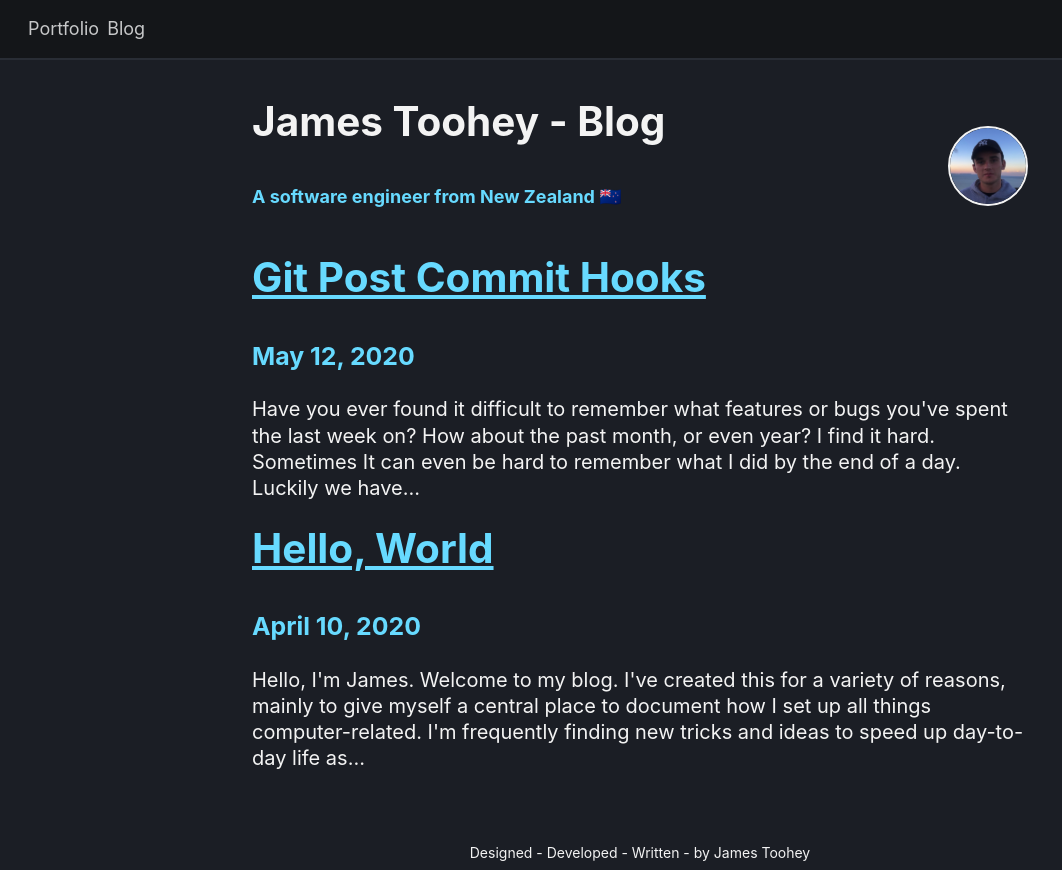
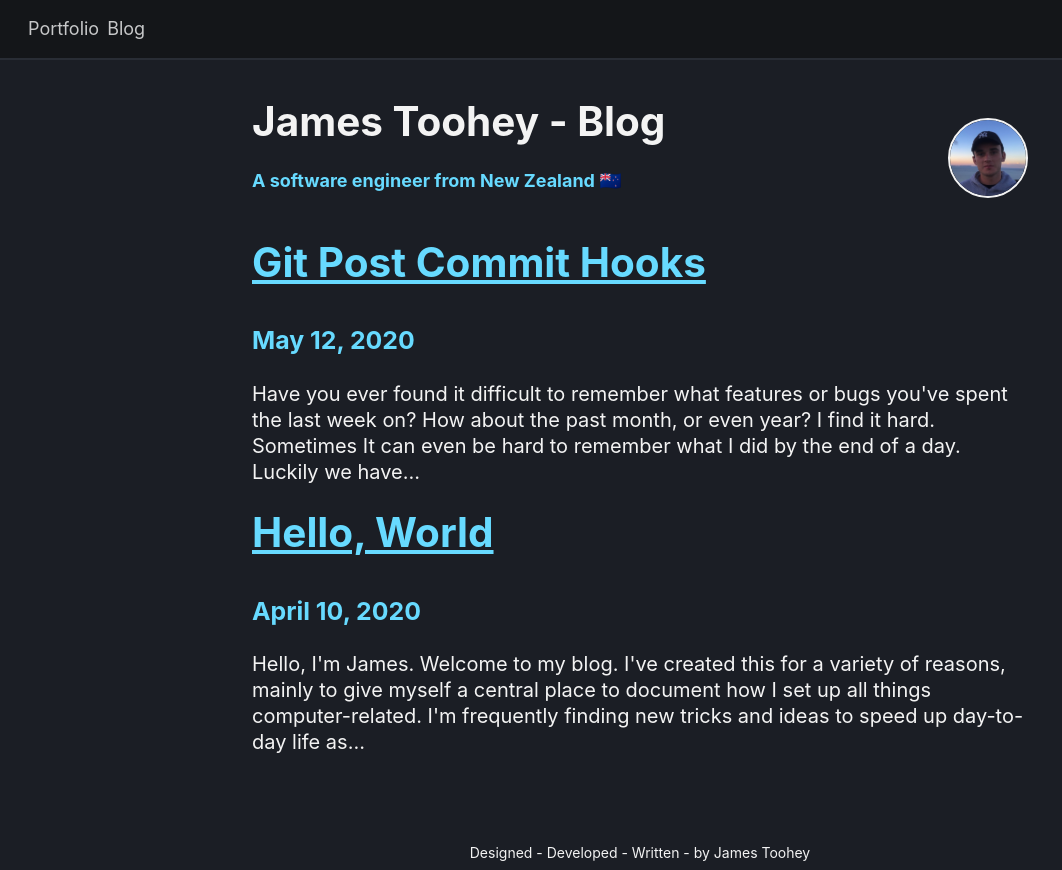
Before and after one commit to james2hey/james2hey.github.io, a Gatsby site: page /blog in a window 1280 px wide. Shown: the whole page, without its empty margins (0-1062 px from the left). Built offline with nearby package versions, Linux system fonts and the light colour scheme; Gatsby itself is replaced by a stand-in of ours.

Commit message:
update blog header

```diff
--- a/src/components/blog/blog-title.tsx
+++ b/src/components/blog/blog-title.tsx
@@ -11,7 +11,7 @@ export const BlogTitle = () => {
           <Link to={'/'} className={'blog-title__heading'}>
             James Toohey</Link> - <span className={"highlight"}>Blog</span>
         </h1>
-        <h4>A software engineer from New Zealand 🇳🇿</h4>
+        <h4 className={'blog-title__subheading'}>A software engineer from New Zealand 🇳🇿</h4>
       </div>
       <ProfilePicture size={ProfilePictureSize.SMALL}/>
     </div>
--- a/src/scss/blog/_blog-title.scss
+++ b/src/scss/blog/_blog-title.scss
@@ -14,6 +14,10 @@
     color: $color-white;
     text-decoration: none;
   }
+
+  h4 {
+    margin-top: 8px;
+  }
   margin-bottom: 24px;
 }
 
```
